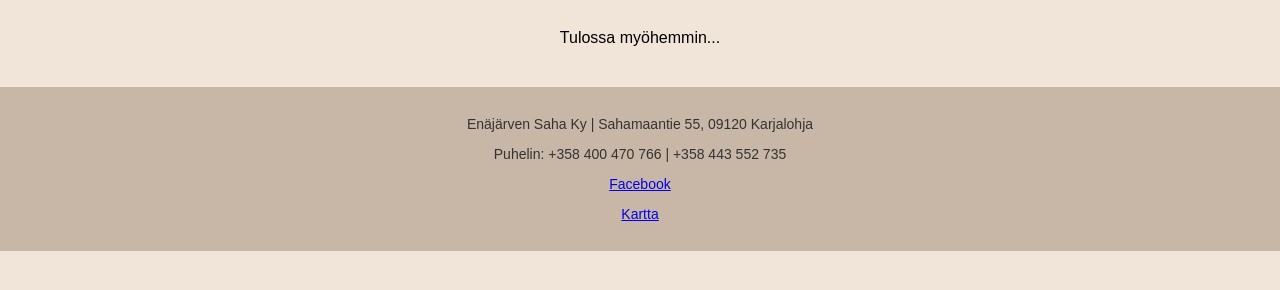
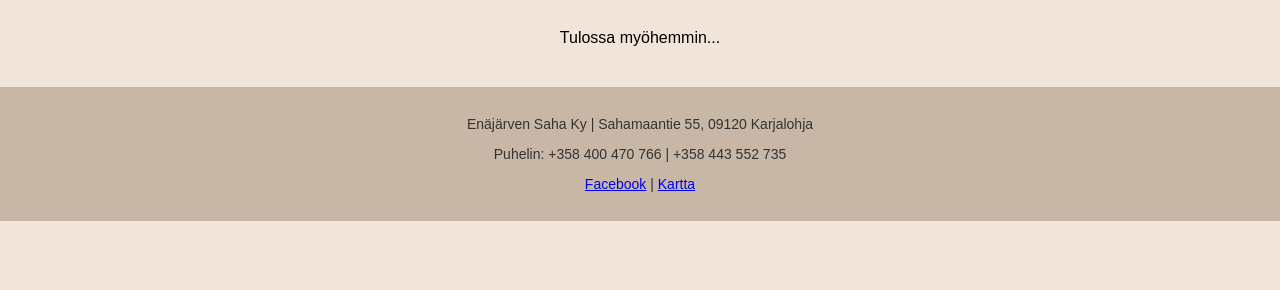
Before and after one commit to ga6bby/enajarvensaha, a plain HTML site: page historia.html in a window 1280 px wide. Shown: the part 126-416 px from the top of the page. Drawn offline with Linux system fonts and the light colour scheme.

```diff
--- a/historia.html
+++ b/historia.html
@@ -26,8 +26,7 @@
     <div class="contact-info">
         <p>Enäjärven Saha Ky | Sahamaantie 55, 09120 Karjalohja</p>
         <p>Puhelin: +358 400 470 766 | +358 443 552 735</p>
-        <p><a href="https://www.facebook.com/enajarvensaha/?ref=embed_page#" target="_blank">Facebook</a></p>
-        <p><a href="https://www.google.com/maps/place/En%C3%A4j%C3%A4rven+Saha+Westerlund+Ky/@60.306781,23.75482,14z/data=!4m6!3m5!1s0x468db62e39b05a7d:0x39a11999b8042d3e!8m2!3d60.3077129!4d23.7548869!16s%2Fg%2F1tt0ps9p?hl=en&entry=ttu&g_ep=EgoyMDI1MDgyNS4wIKXMDSoASAFQAw%3D%3D" target="_blank">Kartta</a></p>
+        <p><a href="https://www.facebook.com/enajarvensaha/?ref=embed_page#" target="_blank">Facebook</a> | <a href="https://www.google.com/maps/place/En%C3%A4j%C3%A4rven+Saha+Westerlund+Ky/@60.306781,23.75482,14z/data=!4m6!3m5!1s0x468db62e39b05a7d:0x39a11999b8042d3e!8m2!3d60.3077129!4d23.7548869!16s%2Fg%2F1tt0ps9p?hl=en&entry=ttu&g_ep=EgoyMDI1MDgyNS4wIKXMDSoASAFQAw%3D%3D" target="_blank">Kartta</a></p>
     </div>
 </footer>
 
```
Also changed, not shown: index.html (+1 -2 lines), ota-yhteytta.html (+1 -2 lines), tuotteet.html (+1 -2 lines).
